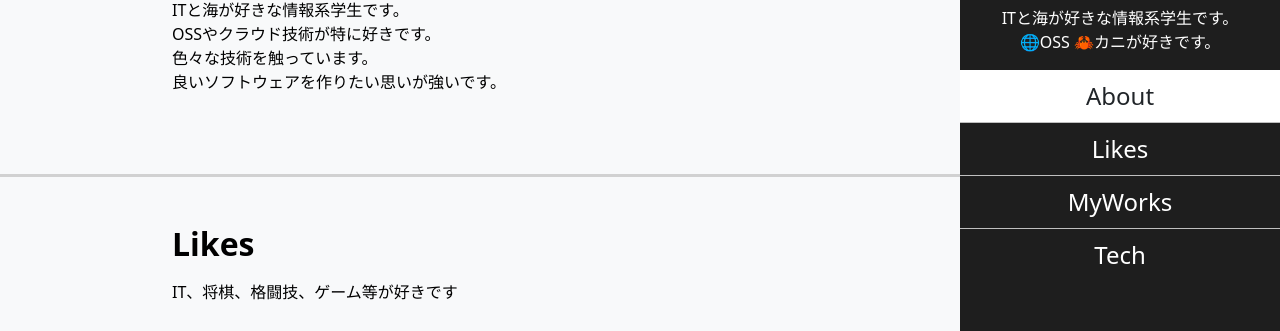
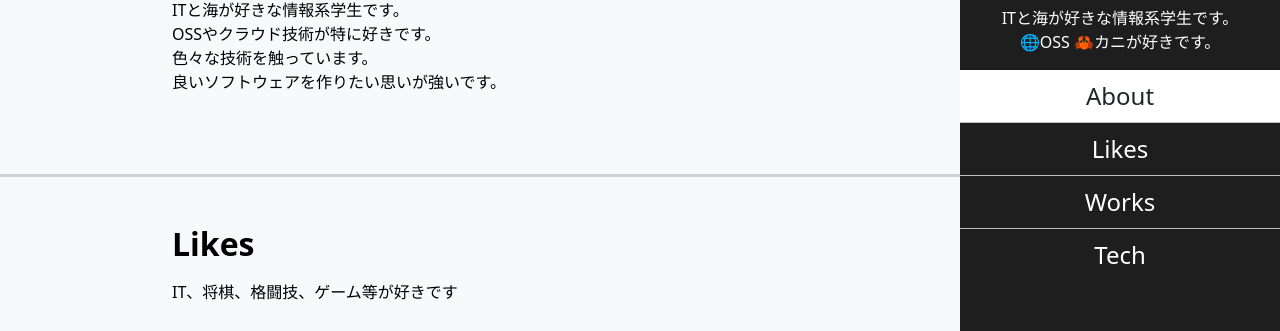
Before and after one commit to student-ops/mypotal_next_bootstrap, a Next.js app in the folder my-project/: page / in a window 1280 px wide. Shown: the part 274-605 px from the top of the page. Built offline with nearby package versions, Linux system fonts and the light colour scheme.

Commit message:
サイドバー固定法をcssで記述

```diff
--- a/my-project/src/components/sidebar.tsx
+++ b/my-project/src/components/sidebar.tsx
@@ -18,11 +18,13 @@ const Sidebar: React.FC<SidebarProps> = ({ activeSection }) => {
 
   return (
     <div
-      className="col-sm-5 col-5 col-md-4 col-lg-3 position-fixed py-3 d-flex flex-column justify-content-between"
+      className="col-sm-5 col-5 col-md-4 col-lg-3 py-3 d-flex flex-column justify-content-between "
       style={{
         background: "#1e1e1e",
         overflow: "auto",
         height: "100vh",
+        position: "sticky",
+        top: 0,
         zIndex: 1,
       }}
     >
@@ -82,7 +84,7 @@ const Sidebar: React.FC<SidebarProps> = ({ activeSection }) => {
               className={getClassName("link2")}
               style={{ borderTop: "1.5px solid #bfbfbf" }}
             >
-              MyWorks
+              Works
             </Nav.Link>
           </Nav.Item>
           <Nav.Item className="w-100">
--- a/my-project/src/pages/index.tsx
+++ b/my-project/src/pages/index.tsx
@@ -75,7 +75,19 @@ export default function HomePage() {
   // Define the content of each section
 
   const FullScreen = (
-    <div className="d-flex flex-row-reverse vh-100 w-100 overflow-auto  bg-light">
+    <div className="d-flex flex-row vh-100 w-100 overflow-auto bg-light">
+      <div id="container" className="w-100 px-2vw">
+        <div id="body" className="w-100">
+          <div id="content-container">
+            <TerminalComponent />
+            {HomeContent}
+            <CustomComponent children={Section1Content} />
+            <CustomComponent children={Section2Content} />
+            <CustomComponent children={Section3Content} />
+          </div>
+          <Footer />
+        </div>
+      </div>
       <Sidebar
         activeSection={
           homeInView
@@ -89,19 +101,6 @@ export default function HomePage() {
             : ""
         }
       />
-      <div id="container" className="w-100 px-2vw">
-        <div id="body" className="col-7 col-sm-7 col-md-8 col-lg-9">
-          <div id="content-container">
-            <TerminalComponent />
-
-            {HomeContent}
-            <CustomComponent children={Section1Content} />
-            <CustomComponent children={Section2Content} />
-            <CustomComponent children={Section3Content} />
-          </div>
-          <Footer />
-        </div>
-      </div>
     </div>
   );
   const NormalScreen = (
```
